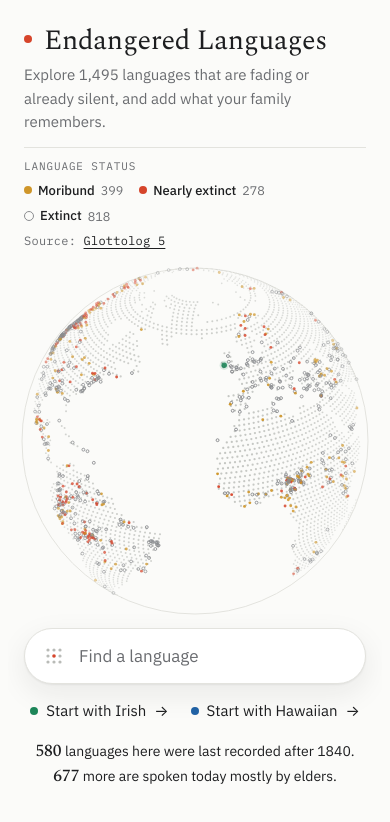
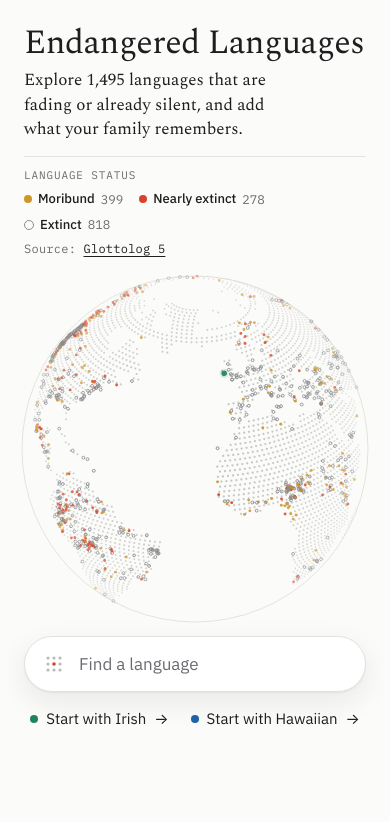
Before and after one commit to Veruzka/svsd, a plain HTML site: page index.html in a window 390 px wide. Drawn offline with nearby package versions, Linux system fonts and the light colour scheme; animation ran at ten frames a second.

Commit message:
Landing page: larger title, status key on the right, fewer words
- Bigger title and subtitle without the red dot; the subtitle is the
  page's only description.
- The language status key moves to the upper right (stays under the
  subtitle on phones); the globe sits between title and key.
- Remove the '580 languages... 677 more...' line under the start links.

Co-Authored-By: Claude Opus 5.5 <noreply@anthropic.com>
Claude-Session: https://claude.ai/code/session_01C2PVRnvVdDykX3XdRkntDm

```diff
--- a/index.html
+++ b/index.html
@@ -47,12 +47,11 @@ header.top>*{pointer-events:auto}
 /* world view: title, subtitle and status key in a left column; the header brand only shows inside a language */
 #app:not(.away) header.top .brand{visibility:hidden}
 #app:not(.away) #legend{display:none}
-#side{position:absolute;top:30px;left:max(32px,env(safe-area-inset-left,0px));width:300px;z-index:3;display:grid;gap:12px;transition:opacity .4s}
+#side{position:absolute;top:34px;left:max(32px,env(safe-area-inset-left,0px));width:340px;z-index:3;display:grid;gap:16px;transition:opacity .4s}
 #app.away #side{opacity:0;pointer-events:none}
-#side h1{font-family:var(--serif);font-weight:400;font-size:36px;line-height:1.05;margin:0;letter-spacing:-.01em;display:flex;gap:12px;align-items:baseline;text-wrap:balance}
-#side h1 .dot{color:var(--accent);flex:none;transform:translateY(-6px)}
-#side .sub{margin:0;font-size:15px;line-height:1.55;color:var(--muted);max-width:32ch}
-#side .key{display:grid;gap:12px;margin-top:12px;padding-top:16px;border-top:1px solid var(--line)}
+#side h1{font-family:var(--serif);font-weight:400;font-size:52px;line-height:1;margin:0;letter-spacing:-.015em;text-wrap:balance}
+#side .sub{margin:0;font-family:var(--serif);font-size:21px;line-height:1.45;color:var(--fg);max-width:30ch}
+#side .key{position:fixed;top:40px;right:max(32px,env(safe-area-inset-right,0px));width:250px;display:grid;gap:12px}
 .krow{display:grid;grid-template-columns:12px minmax(0,1fr) auto;gap:10px;align-items:start}
 .krow .dot,.krow .ring{margin-top:6px}
 .krow b{display:block;font-weight:500;font-size:14px}
@@ -181,8 +180,6 @@ header.top>*{pointer-events:auto}
 .vplay:hover{border-color:var(--fg)}
 .vwave{width:100%;height:56px;display:block}
 .vtime{font-variant-numeric:tabular-nums;white-space:nowrap}
-.globestat{font-size:14px;text-align:center;color:var(--fg)}
-.globestat b{font-family:var(--serif);font-weight:500;font-size:17px}
 .intro{width:min(980px,100%);display:grid;grid-template-columns:minmax(0,1fr) minmax(0,1.15fr);gap:48px;align-items:center}
 .intro .plate{aspect-ratio:4/5}
 .intro blockquote{margin:0;font-family:var(--serif);font-size:clamp(28px,3.6vw,44px);line-height:1.15;text-wrap:balance}
@@ -305,8 +302,9 @@ textarea{min-height:120px;resize:vertical;font-family:var(--serif);font-size:17p
   header.top{padding:16px max(16px,env(safe-area-inset-right,0px)) 0 max(16px,env(safe-area-inset-left,0px))}
   #app:not(.away) #stage{height:100svh;min-height:680px}
   #side{top:18px;left:max(16px,env(safe-area-inset-left,0px));right:max(16px,env(safe-area-inset-right,0px));width:auto;gap:8px}
-  #side h1{font-size:28px}
-  #side .key{margin-top:6px;padding-top:10px;display:flex;flex-wrap:wrap;gap:6px 16px}
+  #side h1{font-size:34px}
+  #side .sub{font-size:17px}
+  #side .key{position:static;width:auto;margin-top:6px;padding-top:10px;border-top:1px solid var(--line);display:flex;flex-wrap:wrap;gap:6px 16px}
   #side .key .cap,#side .key .src{flex-basis:100%}
   .krow{display:flex;align-items:center;gap:6px;white-space:nowrap}.krow .dot,.krow .ring{margin-top:0}.krow small{display:none}.krow b{font-size:13px}.krow .n{padding-top:0;color:var(--muted)}
   #time{max-height:280px}
@@ -346,7 +344,7 @@ textarea{min-height:120px;resize:vertical;font-family:var(--serif);font-size:17p
       </div>
     </header>
     <div id="side">
-      <h1><span class="dot"></span>Endangered Languages</h1>
+      <h1>Endangered Languages</h1>
       <p class="sub" id="sideSub"></p>
       <div class="key" id="sideKey"></div>
     </div>
@@ -363,7 +361,6 @@ textarea{min-height:120px;resize:vertical;font-family:var(--serif);font-size:17p
         <button data-open="ga"><i class="dot" style="color:var(--ga)"></i><span>Start with Irish</span> →</button>
         <button data-open="haw"><i class="dot" style="color:var(--haw)"></i><span>Start with Hawaiian</span> →</button>
       </div>
-      <div class="globestat" id="globeStat"></div>
     </div>
   </div>
 
@@ -581,8 +578,6 @@ new MutationObserver(()=>{readColors();dirty=true;renderTrack()}).observe(docume
 
 /* ============ state ============ */
 const S={mode:'globe',year:Y1,lang:null,cLon:-25,cLat:28,R:300,z:1,k:0,playing:false,flying:false};
-const lastRec=CRIT.filter(d=>d[3]===4&&d[5]&&d[5]>=Y0).length;
-const elderCount=CRIT.filter(d=>d[3]===2||d[3]===3).length;
 const nStatus=k=>CRIT.filter(d=>d[3]===k).length;
 $('#sideSub').textContent=`Explore ${fmt(CRIT.length)} languages that are fading or already silent, and add what your family remembers.`;
 $('#sideKey').innerHTML=`<div class="cap">Language status</div>
@@ -590,7 +585,6 @@ $('#sideKey').innerHTML=`<div class="cap">Language status</div>
   <div class="krow"><i class="dot" style="color:var(--near)"></i><span><b>Nearly extinct</b><small>A few elderly speakers left</small></span><span class="n">${fmt(nStatus(3))}</span></div>
   <div class="krow"><i class="ring" style="color:var(--ext)"></i><span><b>Extinct</b><small>No speakers left</small></span><span class="n">${fmt(nStatus(4))}</span></div>
   <div class="mono src">Source: <a href="https://glottolog.org" target="_blank" rel="noopener">Glottolog 5</a></div>`;
-$('#globeStat').innerHTML=`<b>${fmt(lastRec)}</b> languages here were last recorded after 1840. <b>${fmt(elderCount)}</b> more are spoken today mostly by elders.`;
 const bins=new Array(Math.ceil((Y1-Y0)/5)).fill(0);CRIT.forEach(d=>{if(d[3]===4&&d[5]>=Y0&&d[5]<=Y1)bins[Math.min(bins.length-1,Math.floor((d[5]-Y0)/5))]++});
 
 /* ============ map canvas ============ */
@@ -604,7 +598,8 @@ function gcx(){return GX}function gcy(){return GY}
 // Globe as large as the space allows: left of it the title column (desktop) or above it (phone), below it the search.
 function layoutGlobe(){const find=$('#find'),side=$('#side'),fh=find.offsetHeight||150;let R;
   if(W<820){const top=side.offsetTop+side.offsetHeight+18;R=Math.max(120,Math.min(W/2-14,(H-top-fh-40)/2));GX=W/2;GY=top+R}
-  else{const sideR=side.offsetLeft+side.offsetWidth+28;R=Math.max(150,Math.min((H-fh-76)/2,(W-24-sideR)/2));GX=Math.max(W/2,sideR+R);GY=28+R}
+  else{const sideR=side.offsetLeft+side.offsetWidth+28,key=$('#sideKey').getBoundingClientRect(),keyL=key.left-cv.getBoundingClientRect().left-28;
+    R=Math.max(150,Math.min((H-fh-76)/2,(keyL-sideR)/2));GX=W/2-R>=sideR&&W/2+R<=keyL?W/2:(sideR+keyL)/2;GY=28+R}
   S.R=R;find.style.left=GX+'px';find.style.top=(GY+R+(W<820?14:22))+'px'}
 function proj(lon,lat,R){const l=(lon-S.cLon)*RAD,p=lat*RAD,cp=Math.cos(p),sp=Math.sin(p),cl=Math.cos(l);
   return[gcx()+R*cp*Math.sin(l),gcy()-R*(cosP0*sp-sinP0*cp*cl),sinP0*sp+cosP0*cp*cl]}
```
Also changed, not shown: src/page.html (+10 -15 lines).
